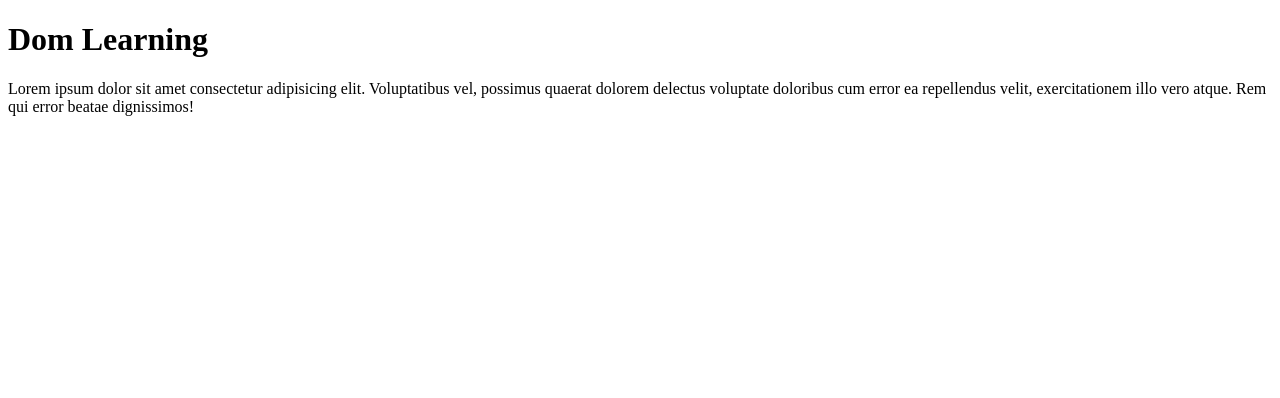
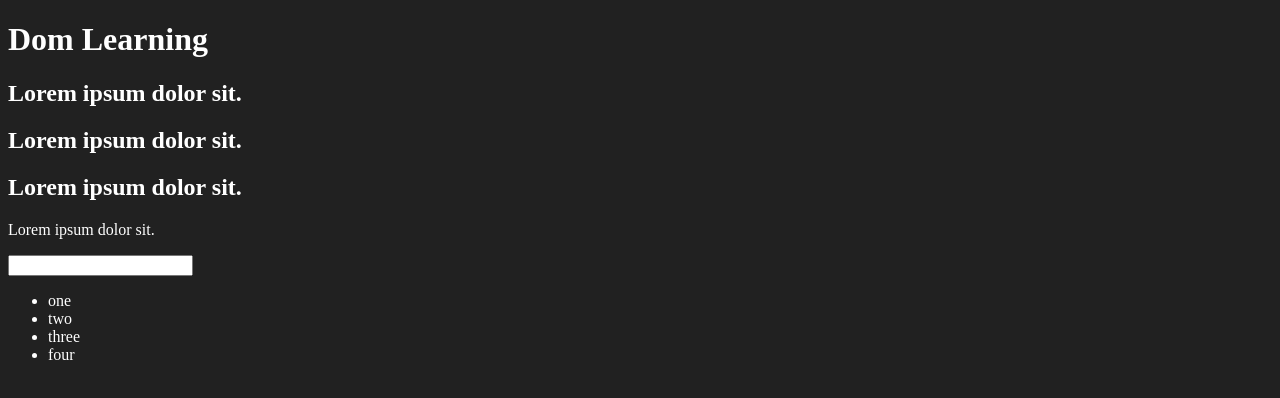
Before and after one commit to Amitkumarsharma7082/JavaScript, a plain HTML site: page 06_Dom/one.html in a window 1280 px wide. Drawn offline with Linux system fonts and the light colour scheme.

Commit message:
All DOM selector

```diff
--- a/06_Dom/one.html
+++ b/06_Dom/one.html
@@ -4,14 +4,29 @@
     <meta charset="UTF-8" />
 
     <title>DOM Learning</title>
+    <style>
+      .bg-black {
+        background-color: #212121;
+        color: #fff;
+      }
+    </style>
   </head>
-  <body>
-    <h1 class="headline">Dom Learning</h1>
-    <p>
-      Lorem ipsum dolor sit amet consectetur adipisicing elit. Voluptatibus vel,
-      possimus quaerat dolorem delectus voluptate doloribus cum error ea
-      repellendus velit, exercitationem illo vero atque. Rem qui error beatae
-      dignissimos!
-    </p>
+  <body class="bg-black">
+    <div>
+      <h1 id="title" class="heading">
+        Dom Learning<span style="display: none">test text</span>
+      </h1>
+      <h2>Lorem ipsum dolor sit.</h2>
+      <h2>Lorem ipsum dolor sit.</h2>
+      <h2>Lorem ipsum dolor sit.</h2>
+      <p>Lorem ipsum dolor sit.</p>
+      <input type="password" name="" id="" />
+      <ul>
+        <li class="list-item">one</li>
+        <li class="list-item">two</li>
+        <li class="list-item">three</li>
+        <li class="list-item">four</li>
+      </ul>
+    </div>
   </body>
 </html>
```
Also changed, not shown: .devcontainer/devcontainer.json.
